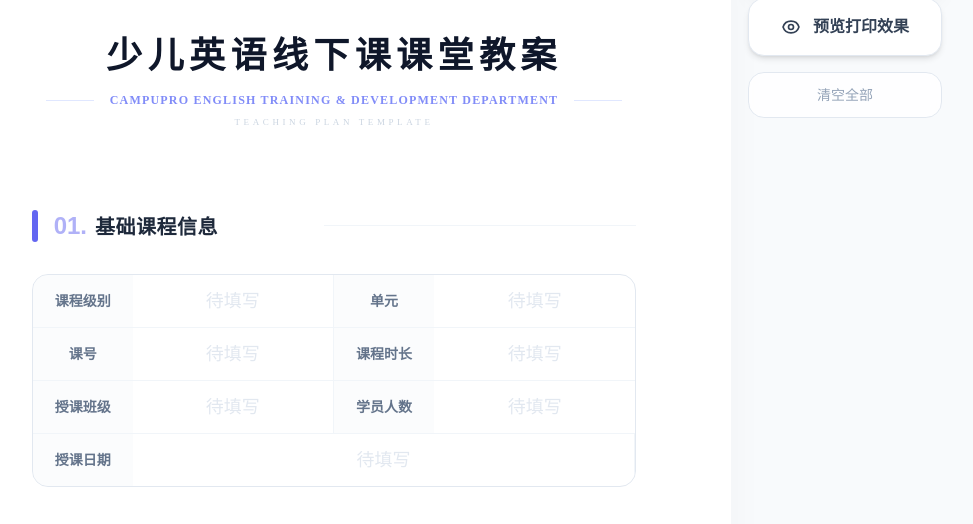
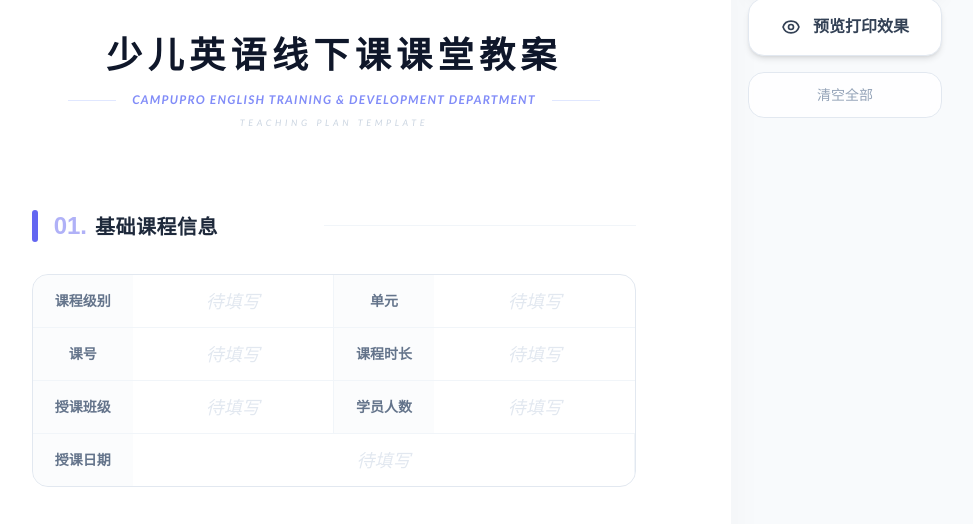
Before and after one commit to Irene-Niia-lab/CAM-TP, a React (Vite) app: page / in a window 1280 px wide. Shown: the part 106-630 px from the top of the page, without its empty margins (306-1279 px from the left). Built offline with nearby package versions, Linux system fonts and the light colour scheme.

Commit message:
fix(styles): Use Calibri for English font and update metadata
Updates the CSS to use Calibri (italicized) for English text and numbers, replacing the previous 'ShuYaoHengshui' font.
Also, updates the metadata description to reflect this font change.

```diff
--- a/App.tsx
+++ b/App.tsx
@@ -1,4 +1,3 @@
-
 import React, { useState, useEffect } from 'react';
 import { TeachingPlan, Game, ImplementationStep } from './types';
 
@@ -40,8 +39,8 @@ const App: React.FC = () => {
   useEffect(() => {
     localStorage.setItem('teaching-plan-v5', JSON.stringify(data));
     const { level, unit, lessonNo } = data.basic;
-    // 导出文件名格式 02.PU[级别] U[单元]L[课号] Teaching Plan
-    const fileName = `02.PU${level || ''} U${unit || '' }L${lessonNo || ''} Teaching Plan`.replace(/\s+/g, ' ').trim();
+    // Filename format: 02.PU[Level] U[Unit]L[LessonNo] Teaching Plan
+    const fileName = `02.PU${level || ''} U${unit || ''}L${lessonNo || ''} Teaching Plan`.replace(/\s+/g, ' ').trim();
     document.title = fileName;
   }, [data]);
 
@@ -172,7 +171,7 @@ const App: React.FC = () => {
   return (
     <div className={`min-h-screen transition-colors duration-500 py-12 px-4 print:p-0 print:bg-white ${isPreview ? 'bg-slate-800' : 'bg-slate-50'}`}>
 
-      {/* 顶部退出预览条 */}
+      {/* Top Exit Preview Bar */}
       {isPreview && (
         <div className="no-print fixed top-0 left-0 w-full flex justify-center py-4 bg-slate-900/50 backdrop-blur-md z-[60] animate-in fade-in slide-in-from-top-4">
           <button
@@ -185,7 +184,7 @@ const App: React.FC = () => {
         </div>
       )}
 
-      {/* 现代悬浮控制栏 */}
+      {/* Floating Control Panel */}
       <div className={`no-print fixed top-8 right-8 flex flex-col gap-4 z-50 transition-all duration-300 ${isPreview ? 'opacity-0 pointer-events-none translate-x-10' : 'opacity-100'}`}>
         <button
           onClick={handlePrint}
@@ -213,12 +212,12 @@ const App: React.FC = () => {
 
       <div className={`paper mx-auto bg-white transition-all duration-500 print:shadow-none print:p-[15mm] print:rounded-none relative ${isPreview ? 'p-[20mm] rounded-none shadow-2xl scale-[0.98]' : 'p-[25mm] rounded-3xl shadow-[0_10px_40px_rgba(0,0,0,0.03)]'}`} style={{ maxWidth: '210mm' }}>
 
-        {/* 背景水印 */}
+        {/* Background Watermark */}
         <div className="absolute inset-0 pointer-events-none flex items-center justify-center opacity-[0.03] overflow-hidden select-none z-0 text-center">
           <span className="text-[60px] font-bold font-en -rotate-45 whitespace-nowrap">CAMPUPRO ENGLISH<br/>Training & Development Department</span>
         </div>
 
-        {/* 精致页眉 */}
+        {/* Header */}
         <div className="text-center mb-20 relative z-10">
           <h1 className="text-4xl font-bold font-zh text-slate-900 tracking-[0.15em]">少儿英语线下课课堂教案</h1>
           <div className="mt-4 flex flex-col items-center justify-center gap-2">
@@ -231,7 +230,7 @@ const App: React.FC = () => {
           </div>
         </div>
 
-        {/* 一、基础课程信息 */}
+        {/* 01 Basic Info */}
         <section className="mb-16 relative z-10">
           <SectionTitle num="01" title="基础课程信息" onClear={() => clearSection('basic')} />
           <div className={`grid grid-cols-2 border border-slate-200 rounded-2xl overflow-hidden transition-all ${isPreview ? 'rounded-none' : ''}`}>
@@ -262,7 +261,7 @@ const App: React.FC = () => {
           </div>
         </section>
 
-        {/* 二、教学目标 */}
+        {/* 02 Teaching Objectives */}
         <section className="mb-16 relative z-10">
           <SectionTitle num="02" title="核心教学目标" onClear={() => clearSection('objectives')} />
           <div className="flex flex-col space-y-12">
@@ -287,7 +286,7 @@ const App: React.FC = () => {
           </div>
         </section>
 
-        {/* 三、教具与游戏 */}
+        {/* 03 Games & Materials */}
         <section className="mb-16 relative z-10">
           <SectionTitle num="03" title="教具与互动准备" onClear={() => { clearSection('materials'); clearSection('games'); }} />
           <div className="flex flex-col space-y-12">
@@ -333,7 +332,7 @@ const App: React.FC = () => {
           </div>
         </section>
 
-        {/* 四、课程实施 */}
+        {/* 04 Implementation */}
         <section className="mb-16 page-break-before relative z-10">
           <SectionTitle num="04" title="教学环节实施" onClear={() => clearSection('steps')} />
           <div className={`border border-slate-200 overflow-hidden shadow-sm transition-all ${isPreview ? 'rounded-none border-slate-400' : 'rounded-2xl'}`}>
@@ -361,14 +360,33 @@ const App: React.FC = () => {
                           <svg className="w-3 h-3" fill="none" stroke="currentColor" viewBox="0 0 24 24"><path strokeLinecap="round" strokeLinejoin="round" strokeWidth="3" d="M20 12H4"/></svg>
                         </button>
                       )}
-                      <textarea readOnly={isPreview} className="w-full outline-none border-none resize-none font-zh text-[13px] font-bold text-slate-700 text-center bg-transparent" value={step.step} rows={2} onChange={e => { const s = [...data.steps]; s[i].step = e.target.value; setData({ ...data, steps: s }); }} placeholder={isPreview ? "" : `步骤 ${i+1}`} />
+                      <textarea
+                        readOnly={isPreview}
+                        className="w-full outline-none border-none resize-none font-zh text-[13px] font-bold text-slate-700 text-center bg-transparent"
+                        value={step.step}
+                        rows={2}
+                        onChange={e => { const s = [...data.steps]; s[i].step = e.target.value; setData({ ...data, steps: s }); }}
+                        placeholder={isPreview ? "" : `步骤 ${i+1}`}
+                      />
                     </td>
                     <td className="p-3 align-top border-r border-slate-200">
-                      <textarea readOnly={isPreview} className="w-full outline-none border-none resize-none font-en text-sm text-center text-indigo-500 font-bold bg-transparent" value={step.duration} onChange={e => { const s = [...data.steps]; s[i].duration = e.target.value; setData({ ...data, steps: s }); }} placeholder={isPreview ? "" : "Min"} />
+                      <textarea
+                        readOnly={isPreview}
+                        className="w-full outline-none border-none resize-none font-en text-sm text-center text-indigo-500 font-bold bg-transparent"
+                        value={step.duration}
+                        onChange={e => { const s = [...data.steps]; s[i].duration = e.target.value; setData({ ...data, steps: s }); }}
+                        placeholder={isPreview ? "" : "Min"}
+                      />
                     </td>
                     {['design', 'instructions', 'notes', 'blackboard'].map((field, idx) => (
                       <td key={field} className={`p-3 align-top ${idx < 3 ? 'border-r border-slate-200' : ''}`}>
-                        <textarea readOnly={isPreview} className="w-full outline-none border-none resize-none font-en text-sm text-slate-600 bg-transparent min-h-[140px] leading-relaxed" value={(step as any)[field]} onChange={e => { const s = [...data.steps]; (s[i] as any)[field] = e.target.value; setData({ ...data, steps: s }); }} placeholder="..." />
+                        <textarea
+                          readOnly={isPreview}
+                          className="w-full outline-none border-none resize-none font-en text-sm text-slate-600 bg-transparent min-h-[140px] leading-relaxed"
+                          value={(step as any)[field]}
+                          onChange={e => { const s = [...data.steps]; (s[i] as any)[field] = e.target.value; setData({ ...data, steps: s }); }}
+                          placeholder="..."
+                        />
                       </td>
                     ))}
                   </tr>
@@ -389,7 +407,7 @@ const App: React.FC = () => {
           )}
         </section>
 
-        {/* 五、教学内容衔接 */}
+        {/* 05 Connection */}
         <section className="mb-16 relative z-10">
           <SectionTitle num="05" title="教学内容衔接" onClear={() => clearSection('connection')} />
           <div className={`border border-slate-100 overflow-hidden bg-slate-50/30 transition-all ${isPreview ? 'rounded-none' : 'rounded-3xl'}`}>
@@ -417,7 +435,7 @@ const App: React.FC = () => {
           </div>
         </section>
 
-        {/* 六、沟通备忘录 */}
+        {/* 06 Feedback */}
         <section className="mb-16 page-break-before relative z-10">
           <SectionTitle num="06" title="课后沟通备忘录" onClear={() => clearSection('feedback')} />
           <div className={`border border-slate-200 overflow-hidden shadow-sm transition-all ${isPreview ? 'rounded-none border-slate-400' : 'rounded-2xl'}`}>
@@ -459,7 +477,7 @@ const App: React.FC = () => {
           </div>
         </section>
 
-        {/* 页脚 */}
+        {/* Footer */}
         <div className="mt-24 pt-10 border-t border-slate-100 text-center relative z-10">
           <p className="text-slate-400 font-en text-[10px] tracking-[0.1em] uppercase font-bold text-center">CAMPUPRO ENGLISH Training & Development Department</p>
           <p className="text-slate-300 font-en text-[8px] tracking-[0.4em] uppercase mt-1">Private & Confidential • Professional English Teaching Plan</p>
@@ -490,13 +508,18 @@ const App: React.FC = () => {
         }
 
         .font-zh { font-family: "Microsoft YaHei", sans-serif; }
-        .font-en { font-family: "ShuYaoHengshui", cursive, serif; }
+        /* Mixed font: English in Calibri Italic, Chinese in YaHei Oblique */
+        .font-en {
+          font-family: "Calibri", "Microsoft YaHei", sans-serif;
+          font-style: italic;
+        }
 
         textarea::placeholder {
           font-family: "Microsoft YaHei";
           font-size: 0.75rem;
           opacity: 0.3;
           color: #94a3b8;
+          font-style: normal;
         }
 
         textarea::-webkit-scrollbar { width: 0; height: 0; }
--- a/index.html
+++ b/index.html
@@ -1,4 +1,3 @@
-
 <!DOCTYPE html>
 <html lang="zh-CN">
 <head>
@@ -11,10 +10,6 @@
             font-family: 'Microsoft YaHei';
             src: local('Microsoft YaHei'), local('微软雅黑');
         }
-        @font-face {
-            font-family: 'ShuYaoHengshui';
-            src: local('舒窈衡水体'), local('Hengshui'), cursive;
-        }
 
         body {
             background-color: #f5f5f5;
@@ -24,7 +19,11 @@
         }
 
         .font-zh { font-family: 'Microsoft YaHei', sans-serif; }
-        .font-en { font-family: 'ShuYaoHengshui', 'Segoe Script', 'Times New Roman', serif; }
+        /* font-en now serves as the style for filled content: Calibri prioritized, italicized */
+        .font-en {
+            font-family: 'Calibri', 'Microsoft YaHei', sans-serif;
+            font-style: italic;
+        }
 
         @media print {
             body { background: none; }
@@ -43,6 +42,5 @@
 </head>
 <body class="font-zh">
     <div id="root"></div>
-    <script type="module" src="/index.tsx"></script>
 </body>
 </html>
--- a/metadata.json
+++ b/metadata.json
@@ -1,5 +1,5 @@
 {
   "name": "少儿英语线下课教案模板",
-  "description": "一个功能齐全、排版美观的少儿英语教案模板，支持自由填写、自动生成文件名并导出为PDF/打印格式，中英文字体分别采用微软雅黑和舒窈衡水体。",
+  "description": "一个功能齐全、排版美观的少儿英语教案模板，支持自由填写、自动生成文件名并导出。填写部分的中文字体为微软雅黑，英文字体和数字为Calibri（斜体）。",
   "requestFramePermissions": []
 }
```
